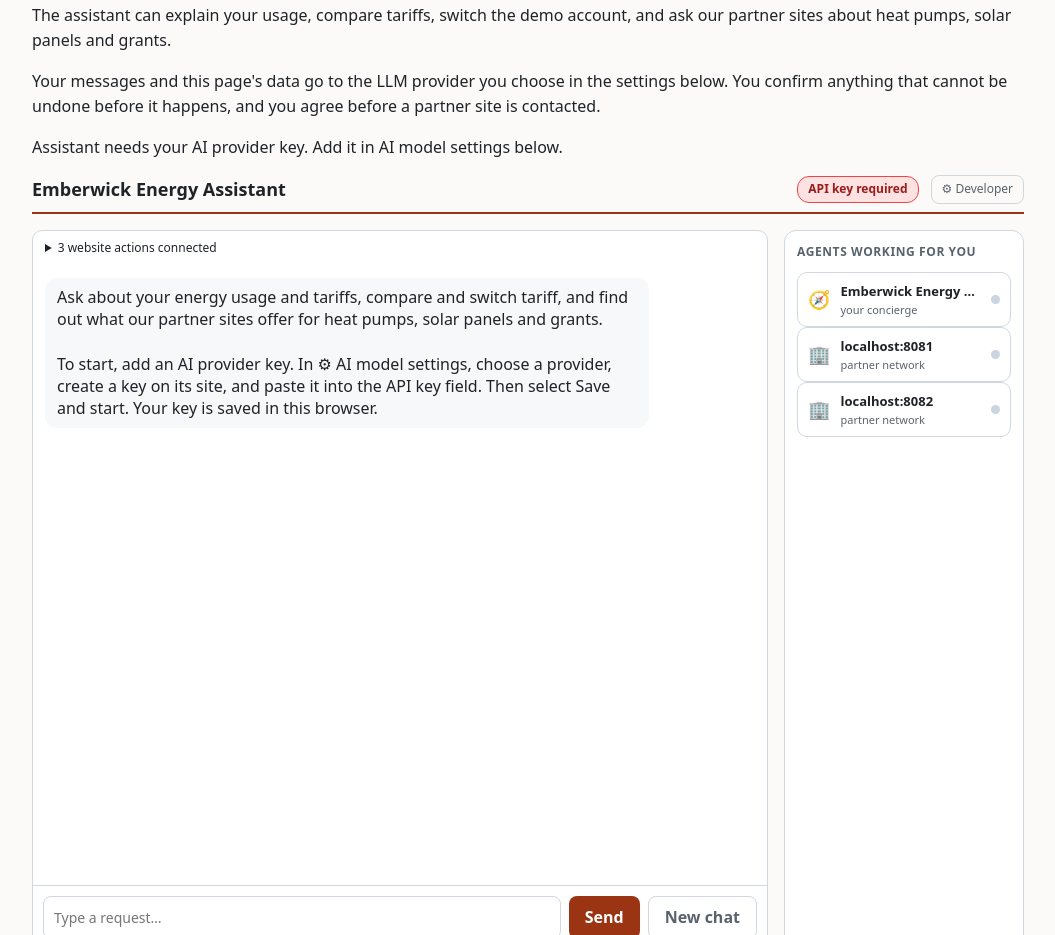
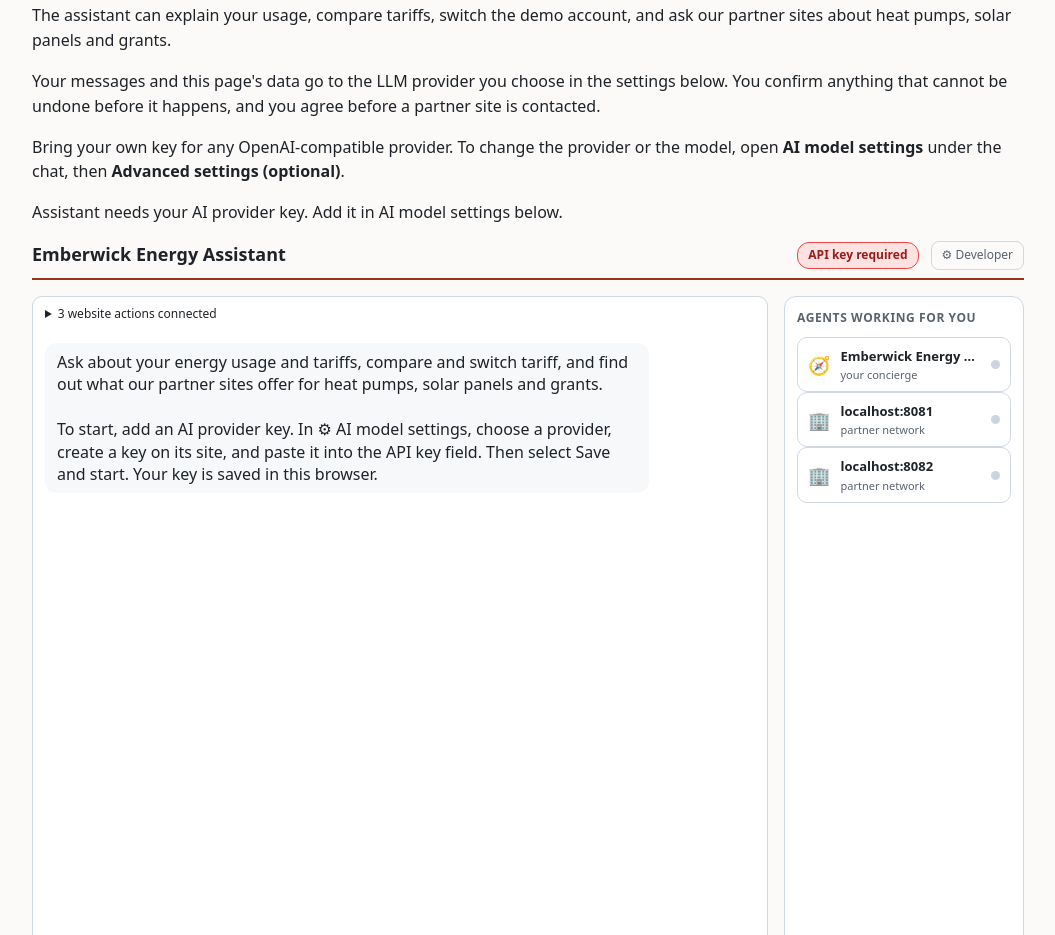
Before and after one commit to arijitgupta42/open-agentic-energy, a website with bundled scripts: page sites/utility/index.html in a window 1280 px wide. Shown: the part 1878-2813 px from the top of the page, without its empty margins (112-1167 px from the left). Built offline with nearby package versions, Linux system fonts and the light colour scheme.

Commit message:
Tell Emberwick visitors where to change the provider and model
The runtime folds its provider and model fields into AI model settings >
Advanced settings (optional), which is easy to miss. Add a line to the page's
own assistant note pointing there.

```diff
--- a/sites/utility/index.html
+++ b/sites/utility/index.html
@@ -76,6 +76,7 @@
         <h2 id="assistant-heading">Ask Emberwick Energy</h2>
         <p>The assistant can explain your usage, compare tariffs, switch the demo account, and ask our partner sites about heat pumps, solar panels and grants.</p>
         <p class="assistant-note">Your messages and this page's data go to the LLM provider you choose in the settings below. You confirm anything that cannot be undone before it happens, and you agree before a partner site is contacted.</p>
+        <p class="assistant-note">Bring your own key for any OpenAI-compatible provider. To change the provider or the model, open <strong>AI model settings</strong> under the chat, then <strong>Advanced settings (optional)</strong>.</p>
         <p id="assistant-status" role="status">Connecting the assistant… If this message stays, the assistant could not load. You can still use the page directly.</p>
         <div id="agent-app">
           <div data-ns-slot="header"></div>
```
